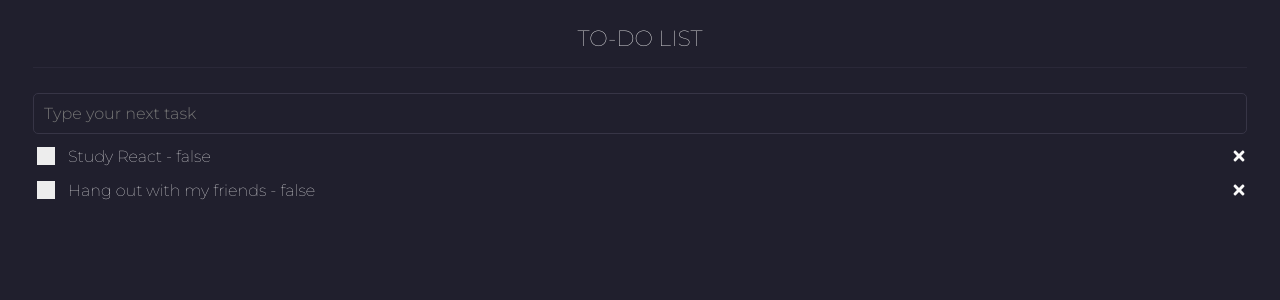
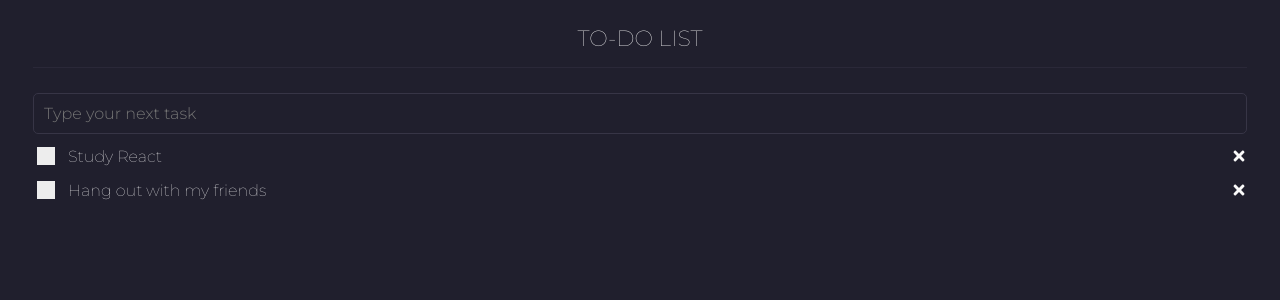
Before and after one commit to martinsju/todo-list-livecoding, a React (Create React App) app: page / in a window 1280 px wide. Shown: the top 300 px of the page. Built offline with nearby package versions, Linux system fonts and the light colour scheme.

Commit message:
boolean declaration removed

```diff
--- a/src/components/ListItem/index.js
+++ b/src/components/ListItem/index.js
@@ -6,9 +6,7 @@ function ListItem({ item, onDelete, onToggle }) {
 	return (
 		<C.Item done={item.done}>
 			<input type='checkbox' onClick={() => onToggle(item.id)} />
-			<label>
-				{item.name} - {`${item.done}`}
-			</label>
+			<label>{item.name}</label>
 			<FaTimes onClick={() => onDelete(item.id)} />
 		</C.Item>
 	)
```
